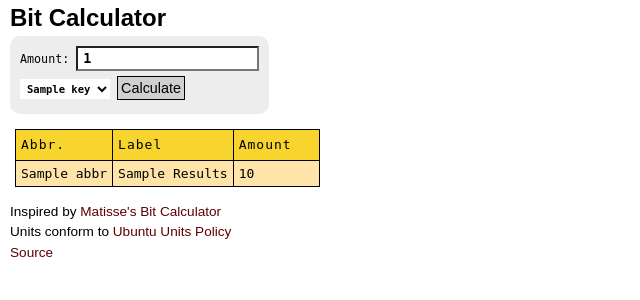
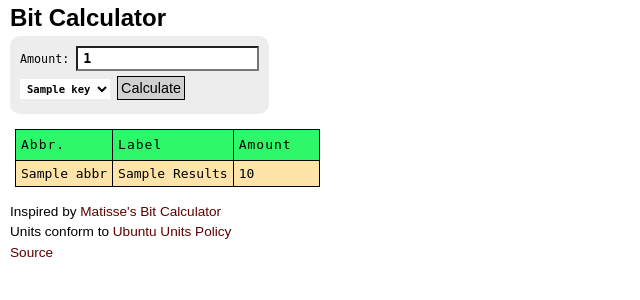
Before and after one commit to vlasta007/pybitcalcweb, a Flask app: template pybitcalcweb/templates/calculator.html in a window 1280 px wide. Shown: the top 300 px of the page, without its empty margins (0-640 px from the left). Run offline with Flask 2, Linux system fonts and the light colour scheme; the template is opened without the code that fills it: most values are stand-ins (such as "Sample title", 1, 10 or a date in 2020).

Commit message:
Zmena barvy

```diff
--- a/pybitcalcweb/static/stylesheet.css
+++ b/pybitcalcweb/static/stylesheet.css
@@ -78,7 +78,7 @@ pre {
 }
 
 .conversion-table th {
-    background-color: #f7d52e;
+    background-color: #2ef76a;
     color: #000;
     font-size: 1em;
     font-weight: normal;
```
